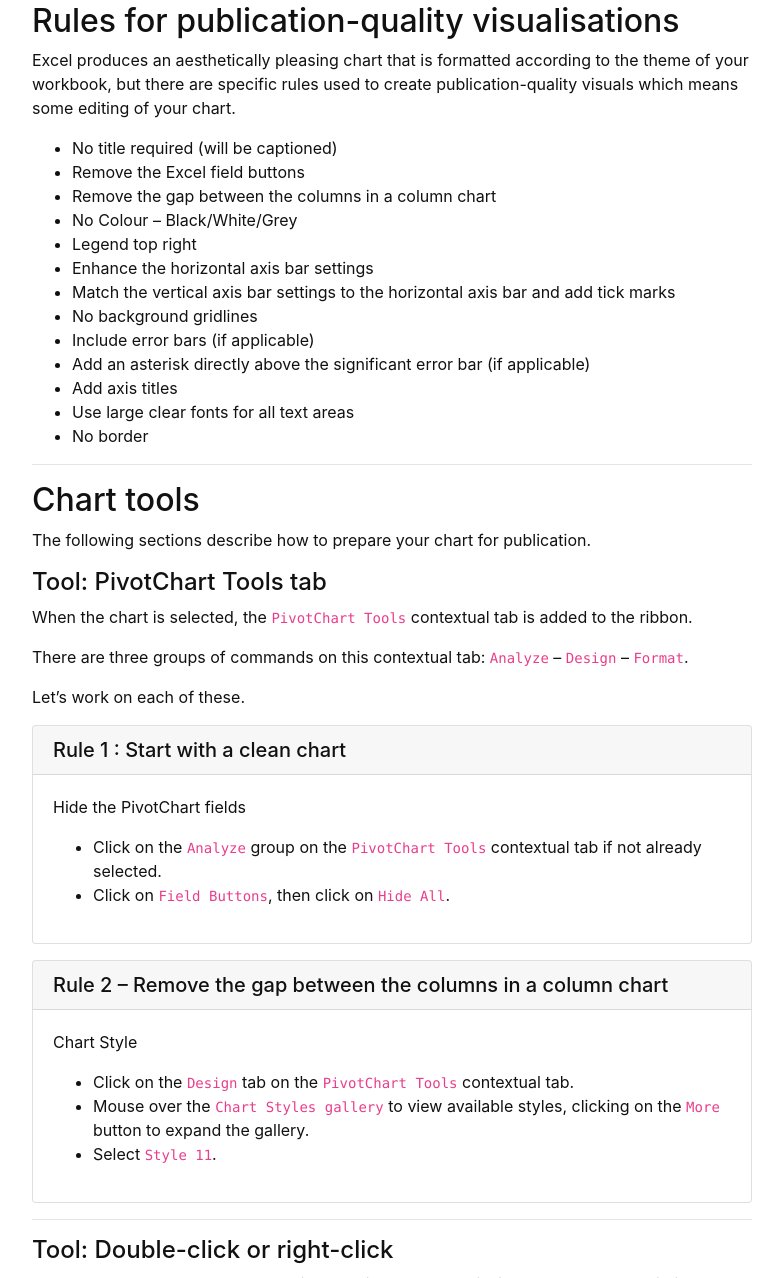
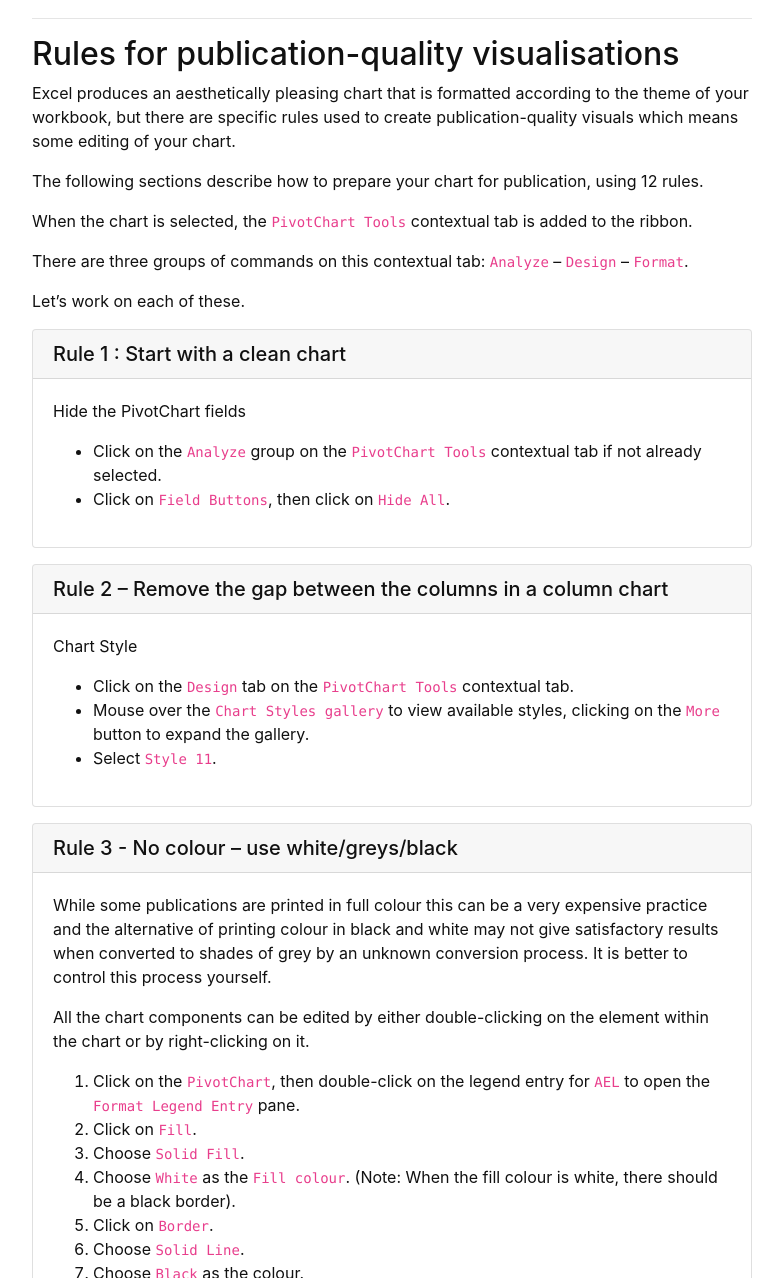
Before and after one commit to GULibrarySandbox/data-vis-basics, a Jekyll site: the page built from content/3-charts.md, in a window 1280 px wide and 1400 px high, scrolled down 1440 px, cut to the strip 122-1400 px from the top of the window. Shown: the whole strip, without its empty margins (248-1031 px from the left). Built offline with Jekyll 4.4.1, drawn with Linux system fonts in a browser that asks for light colours; some of the changed text lies outside the part shown.

Commit message:
Update 3-charts.md

```diff
--- a/content/3-charts.md
+++ b/content/3-charts.md
@@ -16,41 +16,21 @@ You don’t need a PivotTable to create a chart – charts can be created from a
 2.	Click the `Insert` tab on the ribbon.
 3.	Click `Column or Bar Chart`.  Choose `2-D column`.
 4.	The chart is referred to as a `PivotChart` because it is based on a PivotTable.{% endcapture %}
-{% include card.md header="Activity : Creating a chart" text=text %}
+{% include card.md header="Create a chart" text=text %}
 
 {% include figure.html img="2021_Excel-data-visualisation_Student-workbook.jpg " alt="PivotChart" caption="PivotChart" width="100%" %}
 
 Follow the activity to create a PivotChart in this video.
 
 <iframe src="https://player.vimeo.com/video/428348675" width="640" height="564" frameborder="0" allow="autoplay; fullscreen" allowfullscreen></iframe>
+
+-----
+
 ## Rules for publication-quality visualisations
 
 Excel produces an aesthetically pleasing chart that is formatted according to the theme of your workbook, but there are specific rules used to create publication-quality visuals which means some editing of your chart.
 
-- No title required (will be captioned)
-- Remove the Excel field buttons
-- Remove the gap between the columns in a column chart
-- No Colour – Black/White/Grey
-- Legend top right
-- Enhance the horizontal axis bar settings
-- Match the vertical axis bar settings to the horizontal axis bar and add tick marks
-- No background gridlines
-- Include error bars (if applicable)
-- Add an asterisk directly above the significant error bar (if applicable)
-- Add axis titles
-- Use large clear fonts for all text areas
-- No border
-<p>
-
-</p>
------
-
-## Chart tools
-
-The following sections describe how to prepare your chart for publication.
-
-
-#### Tool: PivotChart Tools tab
+The following sections describe how to prepare your chart for publication, using 12 rules.
 
 When the chart is selected, the `PivotChart Tools` contextual tab is added to the ribbon.
 
@@ -73,14 +53,10 @@ Chart Style
 - Select `Style 11`.{% endcapture %}
 {% include card.md header="Rule 2 – Remove the gap between the columns in a column chart" text=text %}
 
------
-
-#### Tool: Double-click or right-click
+{% capture text %}
+While some publications are printed in full colour this can be a very expensive practice and the alternative of printing colour in black and white may not give satisfactory results when converted to shades of grey by an unknown conversion process. It is better to control this process yourself.
 
 All the chart components can be edited by either double-clicking on the element within the chart or by right-clicking on it.
-
-{% capture text %}
-While some publications are printed in full colour this can be a very expensive practice and the alternative of printing colour in black and white may not give satisfactory results when converted to shades of grey by an unknown conversion process. It is better to control this process yourself.
 
 1. Click on the `PivotChart`, then double-click on the legend entry for `AEL` to open the `Format Legend Entry` pane.
 2. Click on `Fill`.
@@ -101,13 +77,10 @@ While some publications are printed in full colour this can be a very expensive
 17. Change the fill colour for `Other` to `black` (no border).{% endcapture %}
 {% include card.md header="Rule 3 - No colour – use white/greys/black" text=text %}
 
------
-
-#### Tool: Chart Elements
+{% capture text %}
 
 Many formatting commands are featured in the `Chart Elements` menu which is shown as a green “plus” sign beside the chart itself. Let's make some changes to these.
 
-{% capture text %}
 Legend
 
 1. Click on the PivotChart.
```
